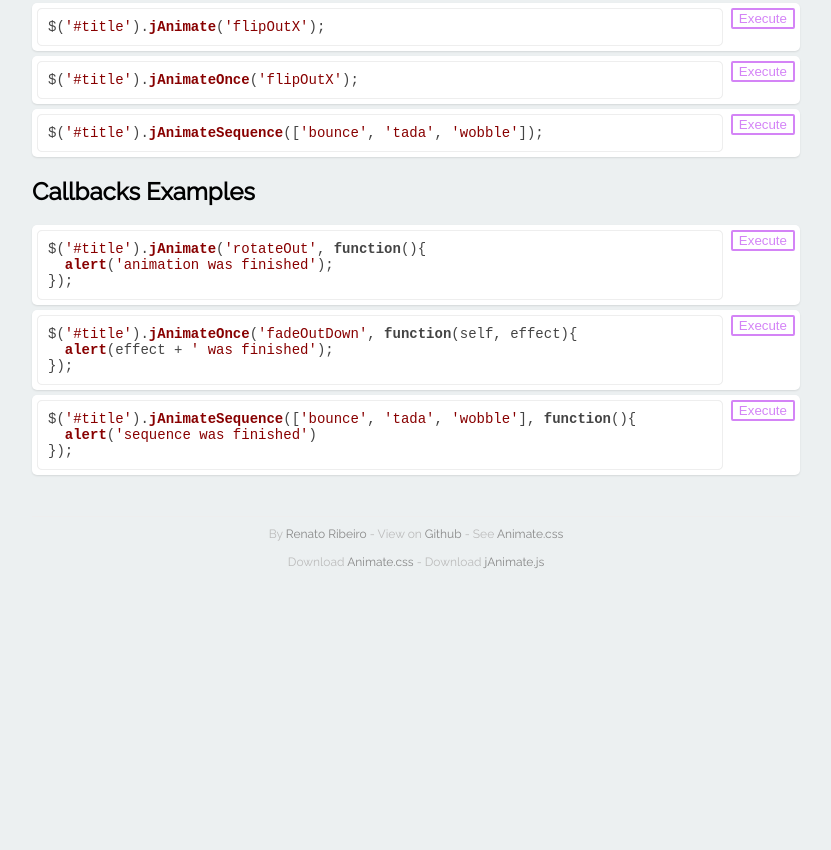
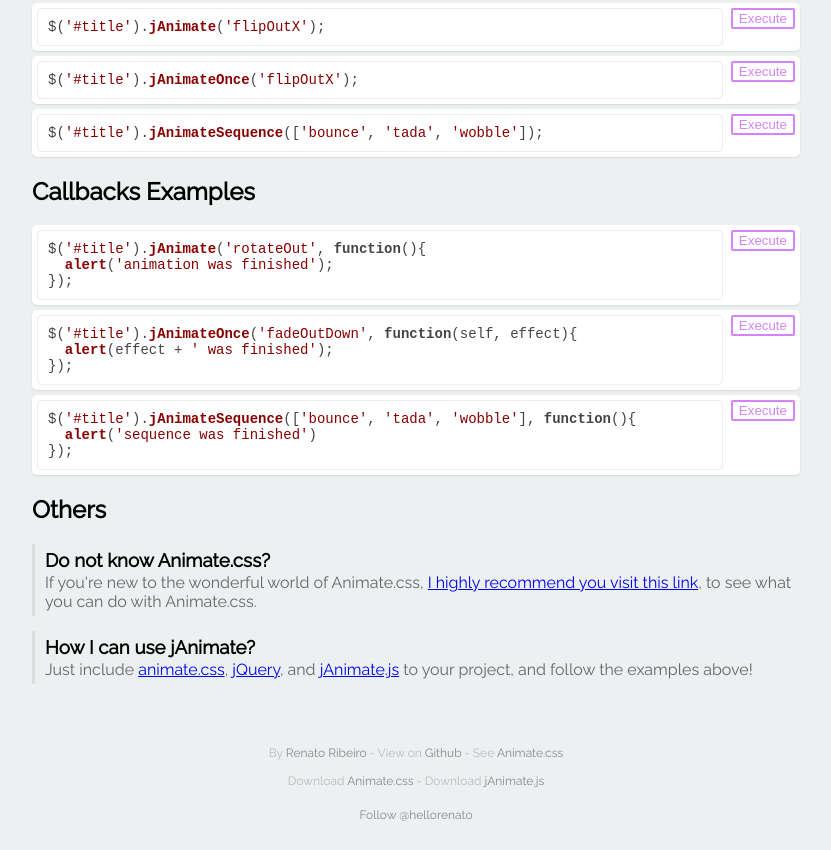
Before and after one commit to renatorib/janimate, a plain HTML site: page index.html in a window 1280 px wide. Shown: the part 504-1354 px from the top of the page, without its empty margins (224-1055 px from the left). Before the commit the page ends 1093 px from the top, so only its background shows below. Drawn offline with nearby package versions, Linux system fonts and the light colour scheme.

Commit message:
others and twitter

```diff
--- a/index.html
+++ b/index.html
@@ -95,18 +95,18 @@
 		min-width: 280px;
 	}
 
-	.method {
+	.method, .info {
 		padding: 5px;
 		padding-left: 10px;
 		border-left: 3px solid #DDD;
 		margin-bottom: 15px;
 	}
 
-	.method h3 {
+	.method h3, .info h3 {
 		margin: 0;
 	}
 
-	.method p {
+	.method p, .info p {
 		margin: 0;
 		margin-top: 2px;
 		color: #666;
@@ -280,6 +280,17 @@
 			<button class="execute">Execute</button>
 		</div>
 
+		<h2>Others</h2>
+
+		<div class="info">
+			<h3>Do not know Animate.css?</h3>
+			<p>If you're new to the wonderful world of Animate.css, <a href="http://daneden.github.io/animate.css/" target="_blank">I highly recommend you visit this link</a>, to see what you can do with Animate.css.</p>
+		</div>
+
+		<div class="info">
+			<h3>How I can use jAnimate?</h3>
+			<p>Just include <a href="https://raw.githubusercontent.com/daneden/animate.css/master/animate.css" target="_blank">animate.css</a>, <a href="http://jquery.com/download/" target="_blank">jQuery</a>, and <a href="https://raw.githubusercontent.com/daneden/animate.css/master/animate.css" target="_blank">jAnimate.js</a> to your project, and follow the examples above!</p>
+		</div>
 
 	</div>
 
@@ -295,6 +306,11 @@
 				Download <a href="https://raw.githubusercontent.com/renatorib/janimate/v1.0/dist/janimate.js" target="_blank">jAnimate.js</a>
 			</span>
 		</div>
+		<div class="social center">
+			<a href="https://twitter.com/hellorenato" class="twitter-follow-button" data-show-count="false" data-lang="en">Follow @hellorenato</a>
+<script>!function(d,s,id){var js,fjs=d.getElementsByTagName(s)[0];if(!d.getElementById(id)){js=d.createElement(s);js.id=id;js.src="http://platform.twitter.com/widgets.js";fjs.parentNode.insertBefore(js,fjs);}}(document,"script","twitter-wjs");</script>
+		</div>
+		<br /><br />
 
 	</footer>
 
```
